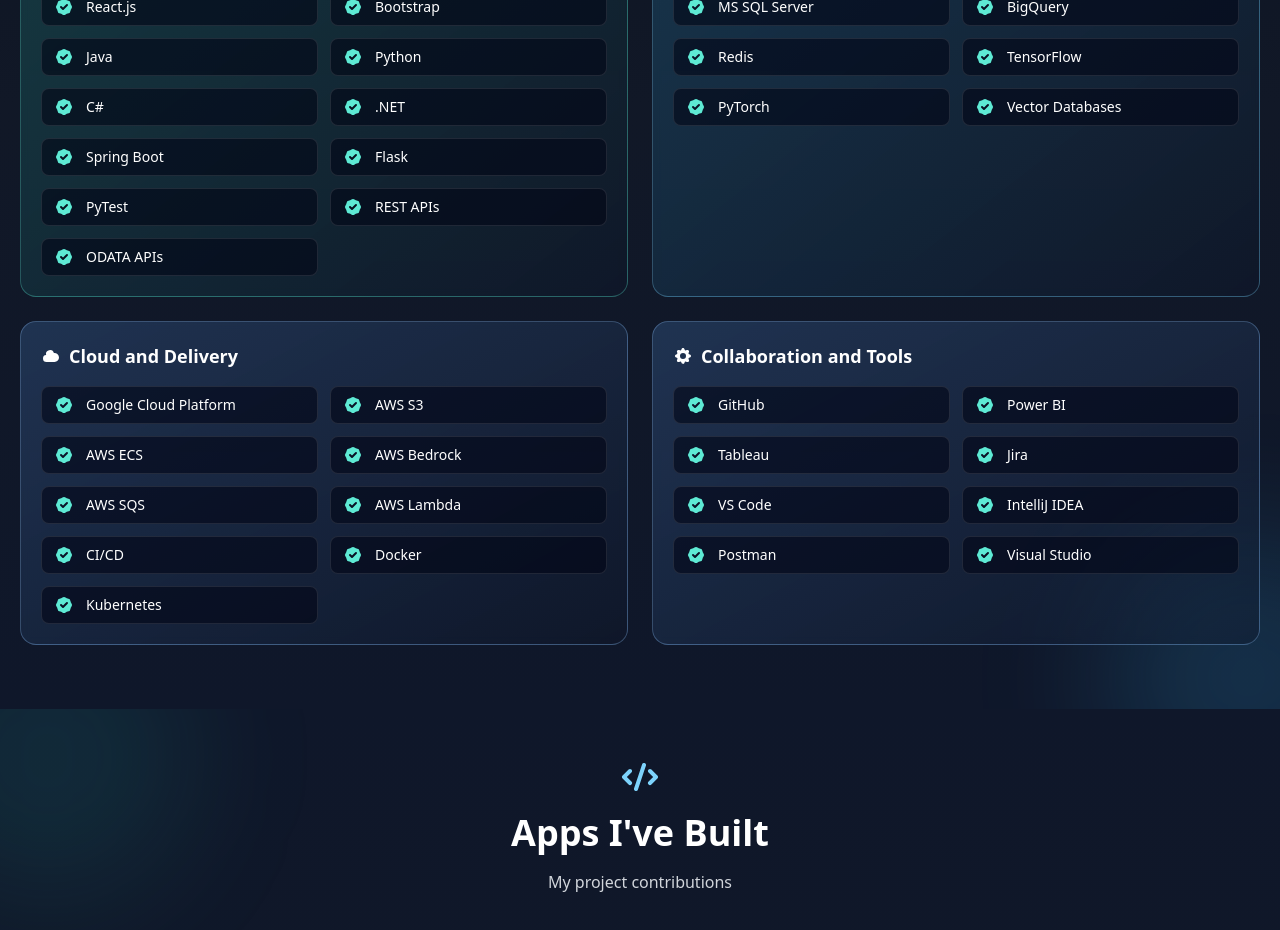
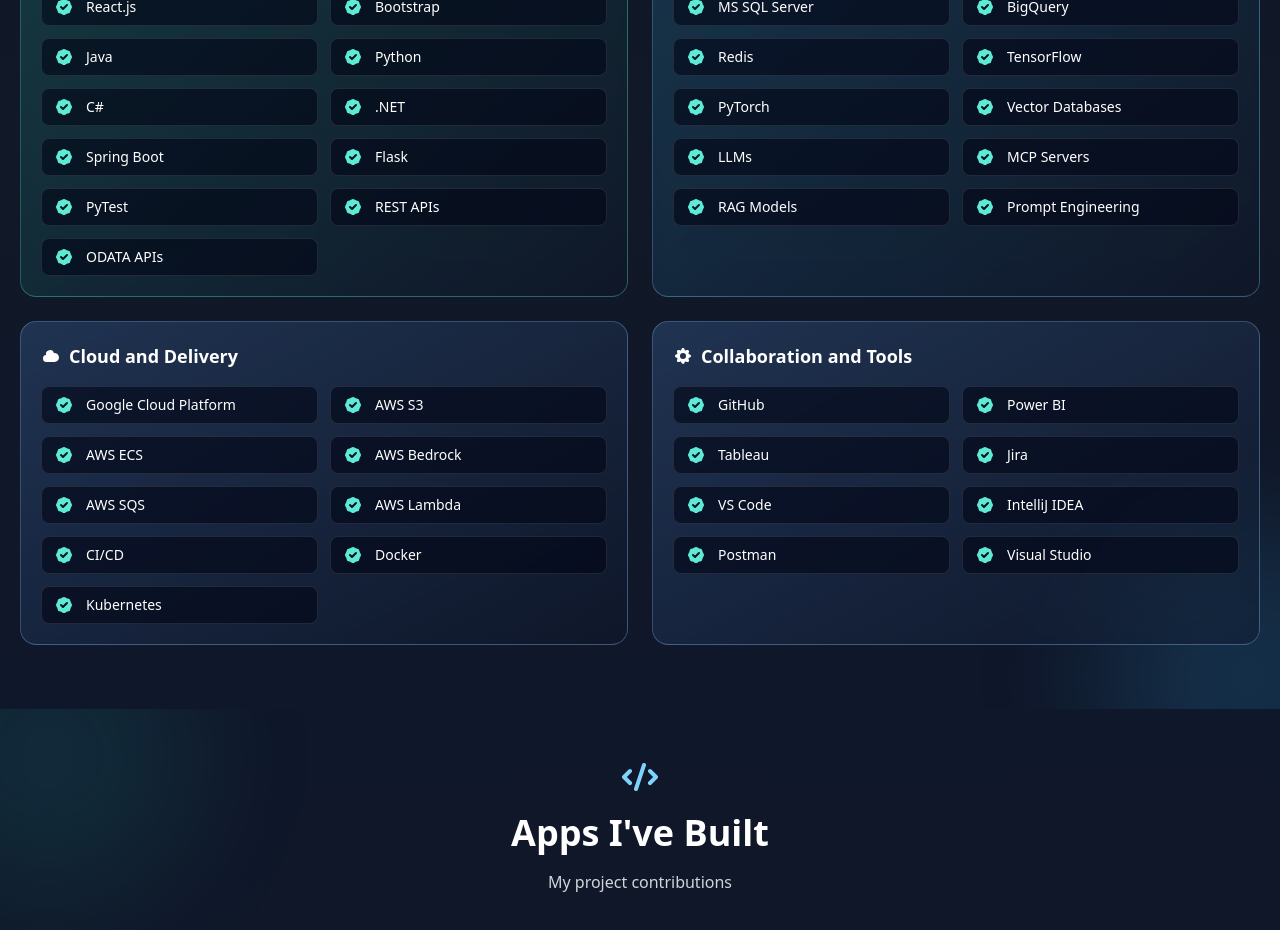
Before and after one commit to ashsunabr99/my-portfolio, a React (Create React App) app: page / in a window 1280 px wide. Shown: the part 3560-4490 px from the top of the page. Built offline with nearby package versions, Linux system fonts and the light colour scheme.

Commit message:
updated skills for AI

```diff
--- a/src/components/Skills.js
+++ b/src/components/Skills.js
@@ -58,7 +58,11 @@
           "LangChain",
           "TensorFlow",
           "PyTorch",
-          "Vector Databases"
+          "Vector Databases",
+          "LLMs",
+          "MCP Servers",
+          "RAG Models",
+          "Prompt Engineering"
         ].includes(skill)
       ),
       cardTone: "from-sky-400/20 to-slate-900/40 border-sky-300/30",
--- a/src/data.js
+++ b/src/data.js
@@ -96,7 +96,11 @@
   "TensorFlow",
   "PyTorch",
   "Vector Databases",
-  "ODATA APIs"
+  "ODATA APIs",
+  "LLMs",
+  "MCP Servers",
+  "RAG Models",
+  "Prompt Engineering"
 ];
 
 export const tools = [
```
